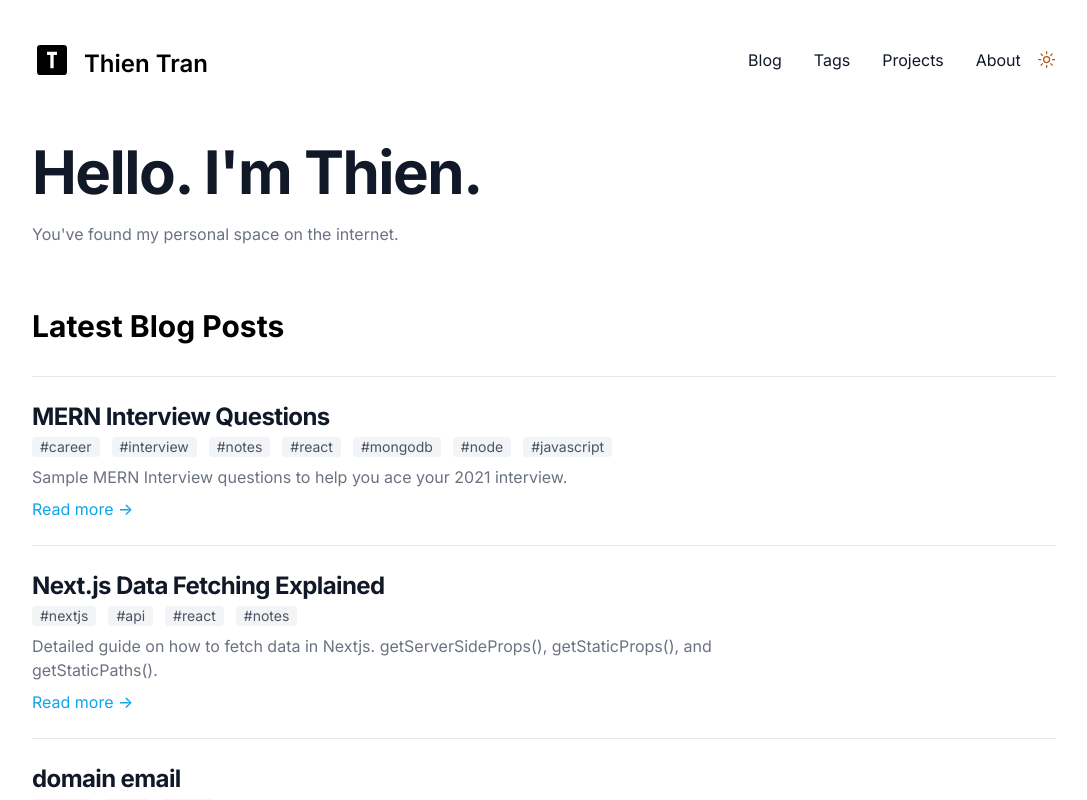
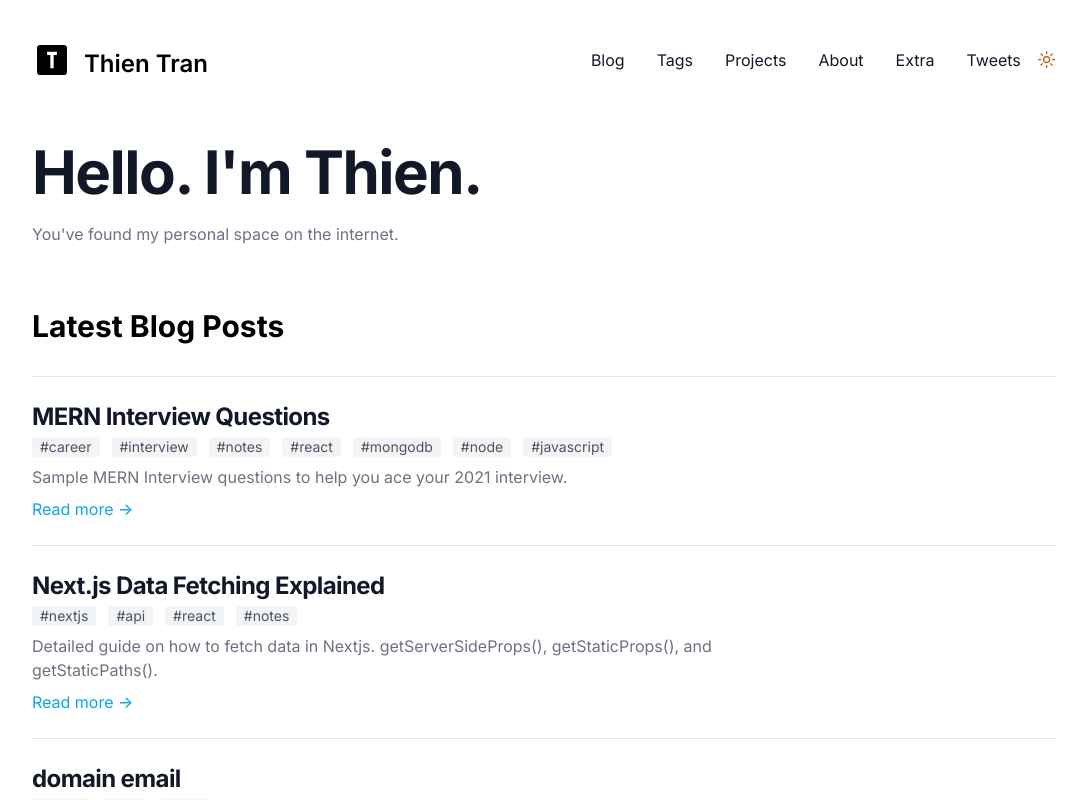
Before and after one commit to thnmtrn/blog-v4, a Next.js app: page / in a window 1280 px wide. Shown: the top 800 px of the page, without its empty margins (96-1183 px from the left). Built offline with nearby package versions, Linux system fonts and the light colour scheme; what @tailwindcss/typography would draw is missing.

Commit message:
new tweet

```diff
--- a/data/headerNavLinks.js
+++ b/data/headerNavLinks.js
@@ -3,6 +3,8 @@ const headerNavLinks = [
   { href: '/tags', title: 'Tags' },
   { href: '/projects', title: 'Projects' },
   { href: '/about', title: 'About' },
+  { href: '/extras', title: 'Extra' },
+  { href: '/tweets', title: 'Tweets' },
 ]
 
 export default headerNavLinks
--- a/pages/tweets.js
+++ b/pages/tweets.js
@@ -1,6 +1,6 @@
-import SectionContainer from '@/components/SectionContainer';
-import Tweet from '@/components/Tweet';
-import { getTweets } from '@/lib/twitter';
+import SectionContainer from '@/components/SectionContainer'
+import Tweet from '@/components/Tweet'
+import { getTweets } from '@/lib/twitter'
 
 export default function Tweets({ tweets }) {
   return (
@@ -13,21 +13,20 @@ export default function Tweets({ tweets }) {
           Tweets
         </h1>
         <p className="text-gray-600 dark:text-gray-400 mb-4">
-          This is a collection of tweets I've enjoyed. I use Twitter quite a
-          bit, so I wanted a place to publicly share what inspires me, makes me
-          laugh, and makes me think.
+          This is a collection of tweets I've enjoyed. I use Twitter quite a bit, so I wanted a
+          place to publicly share what inspires me, makes me laugh, and makes me think.
         </p>
         {tweets.map((tweet) => (
           <Tweet key={tweet.id} {...tweet} />
         ))}
       </div>
     </SectionContainer>
-  );
+  )
 }
 
 export async function getStaticProps() {
   const tweets = await getTweets([
-    '935857414435495937',
+    '1352315936808837123',
     '1334528781139259400',
     '1334334544598740994',
     '826528907381739520',
@@ -44,8 +43,7 @@ export async function getStaticProps() {
     '1342869937841266688',
     '1116362674319908864',
     '1331380003716681728',
-    '1002104154737684480'
-  ]);
+  ])
 
-  return { props: { tweets } };
+  return { props: { tweets } }
 }
```
